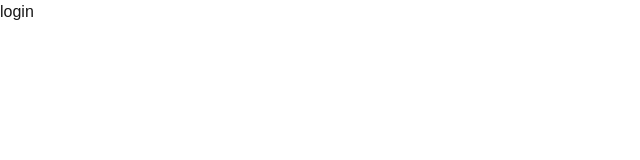
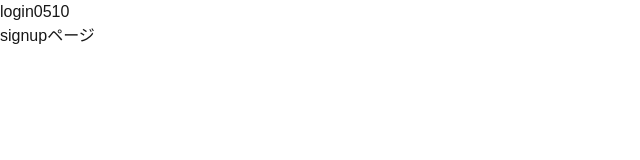
Before and after one commit to TsutsuiShinsuke/pre-architect-app-project, a Next.js app in the folder front-app/: page /login in a window 1280 px wide. Shown: the top 160 px of the page, without its empty margins (0-640 px from the left). Built offline with nearby package versions, Linux system fonts and the light colour scheme.

Commit message:
Gitテストメッセージ(0510)

```diff
--- a/front-app/src/components/Top.tsx
+++ b/front-app/src/components/Top.tsx
@@ -14,10 +14,12 @@ const Top = () => {
                 もうパチンコしない　2024/11／24
 				今日から開発再開　2025/04/05
 				再開発　2025/04/27
+				テストGit確認　2025/05/10
             </h1>
+
 			<Link href="/login">
-        ここ
-      </Link>
+        	次のページ
+      		</Link>
         </div>
 	);
 };
--- a/front-app/src/pages/login.tsx
+++ b/front-app/src/pages/login.tsx
@@ -1,11 +1,20 @@
 "use client";
 
 import React from "react";
+import Link from 'next/link';
 
 function Login () {
   return (
     <div>
-      login
+
+      <h2>
+      login0510
+      </h2>
+
+      <Link href="/signup">
+       signupページ
+      </Link>
+
     </div>
   );
 
```
